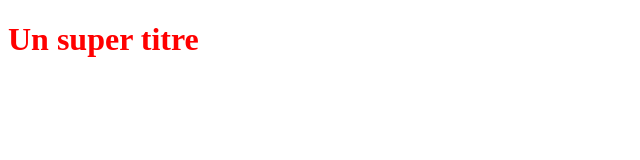
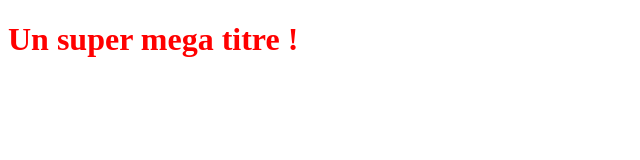
Before and after one commit to J-Renaud/OpenClassroomsProject, a plain HTML site: page index.html in a window 1280 px wide. Shown: the whole page, without its empty margins (0-640 px from the left). Drawn offline with Linux system fonts and the light colour scheme.

Commit message:
Modification du titre H1

```diff
--- a/index.html
+++ b/index.html
@@ -5,6 +5,6 @@
    <link rel="stylesheet" type="text/css" href="style.css">
 </head>
 <body>
-   <h1>Un super titre</h1>
+   <h1>Un super mega titre !</h1>
 </body>
 </html>
```
